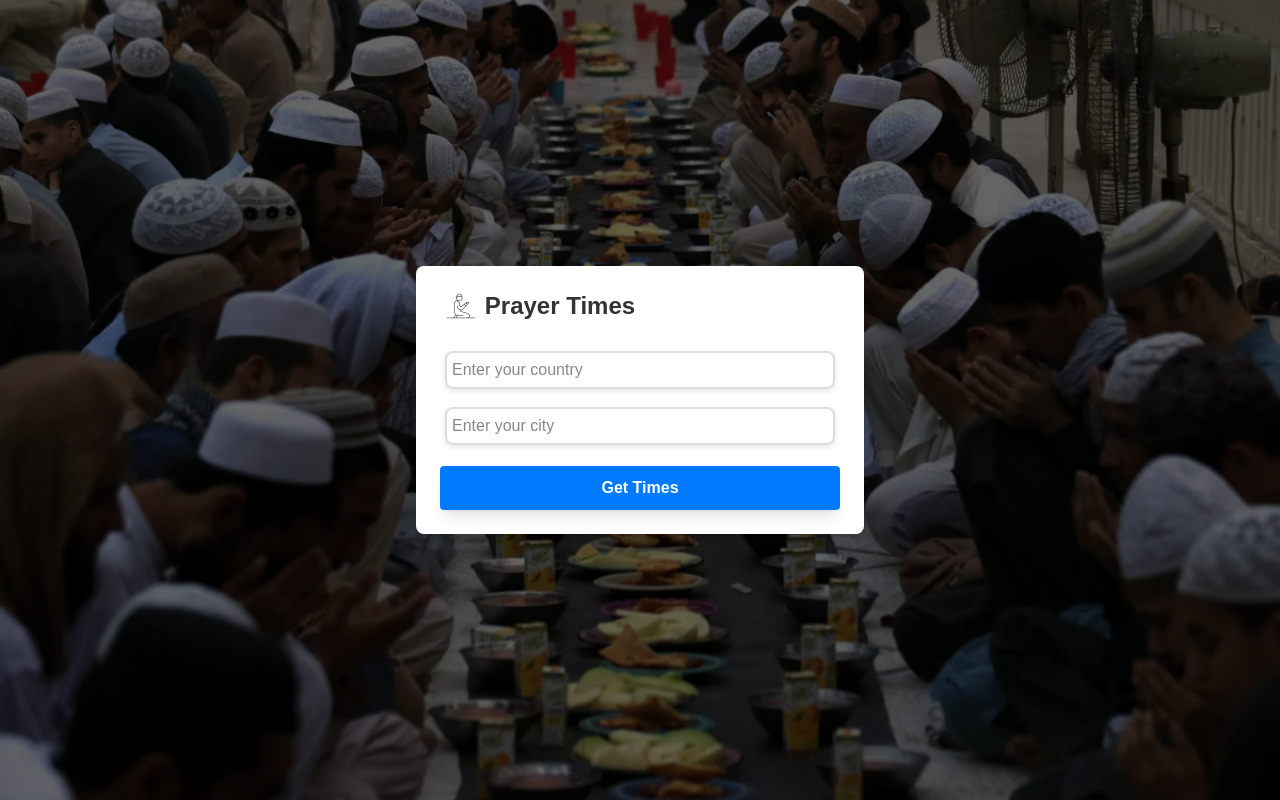
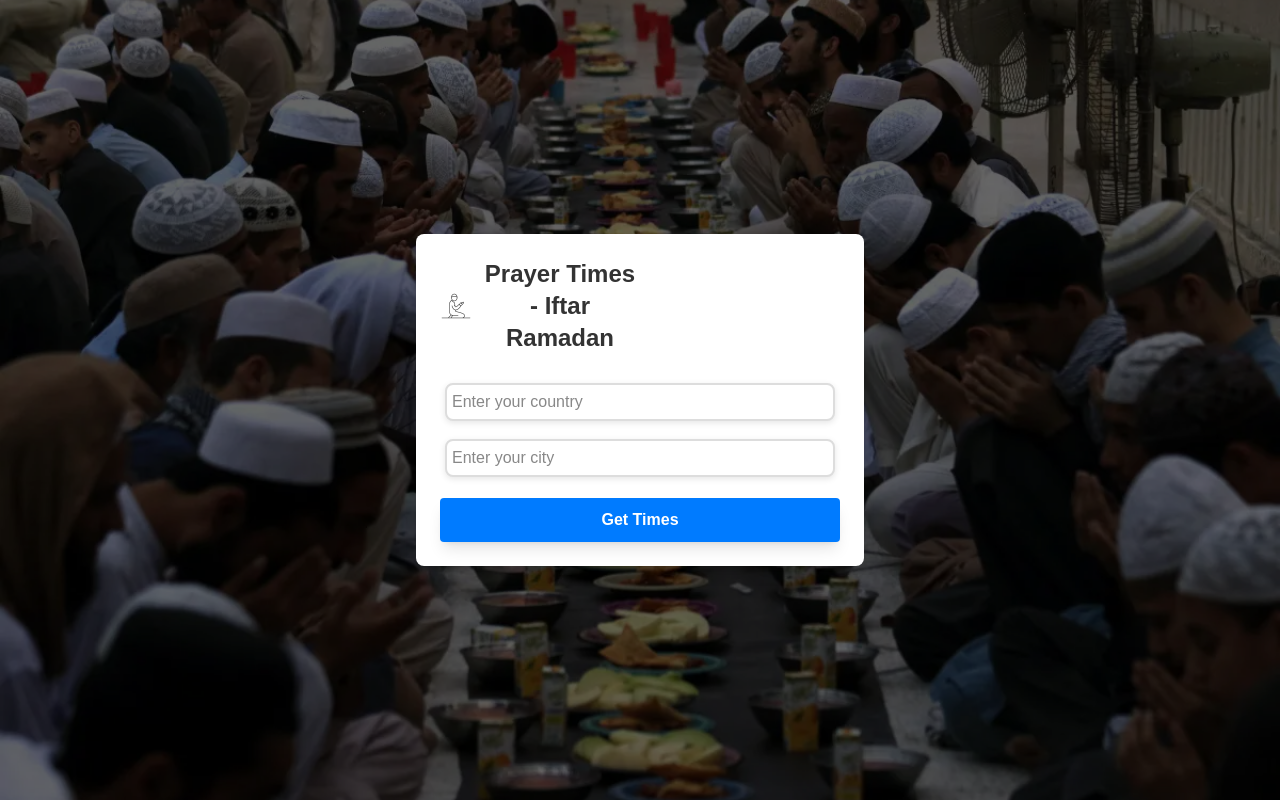
Before and after one commit to Asam237/prayer-times, a browser extension: page frontend-v1/index.html in a window 1280 px wide. Drawn offline with nearby package versions, Linux system fonts and the light colour scheme; no server answers.

Commit message:
add new title

```diff
--- a/frontend-v1/index.html
+++ b/frontend-v1/index.html
@@ -97,7 +97,7 @@
         class="text-2xl font-bold text-center mb-6 flex items-center justify-center gap-2"
       >
         <img src="images/logo.png" alt="Icon" class="w-8 h-8 inline-block" />
-        Prayer Times
+        Prayer Times - Iftar Ramadan
       </h1>
       <div class="space-y-4">
         <div class="flex flex-col gap-2">
```
